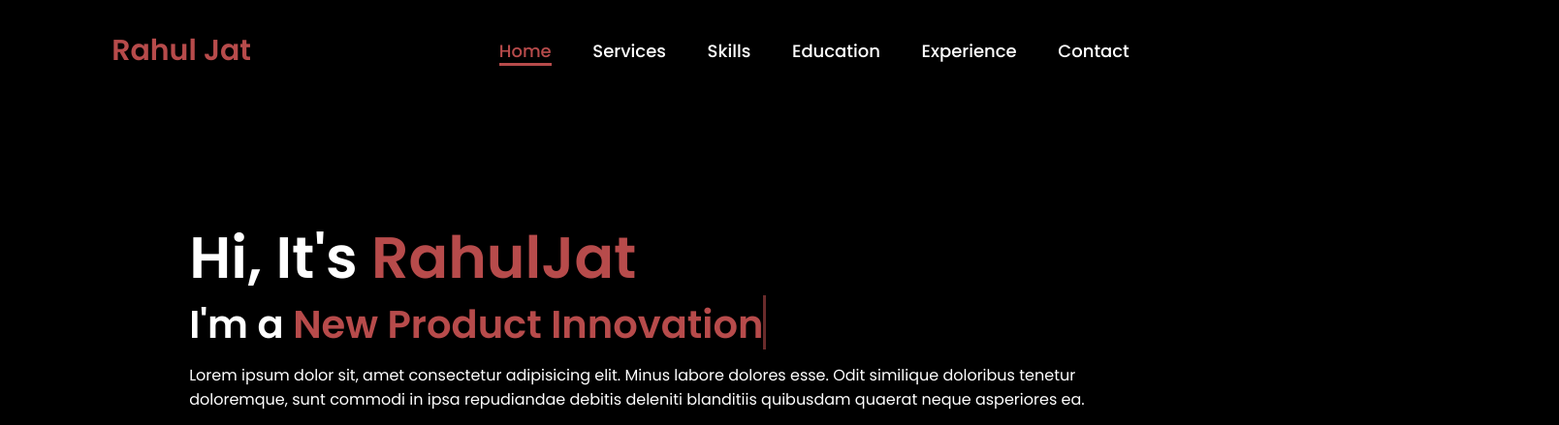
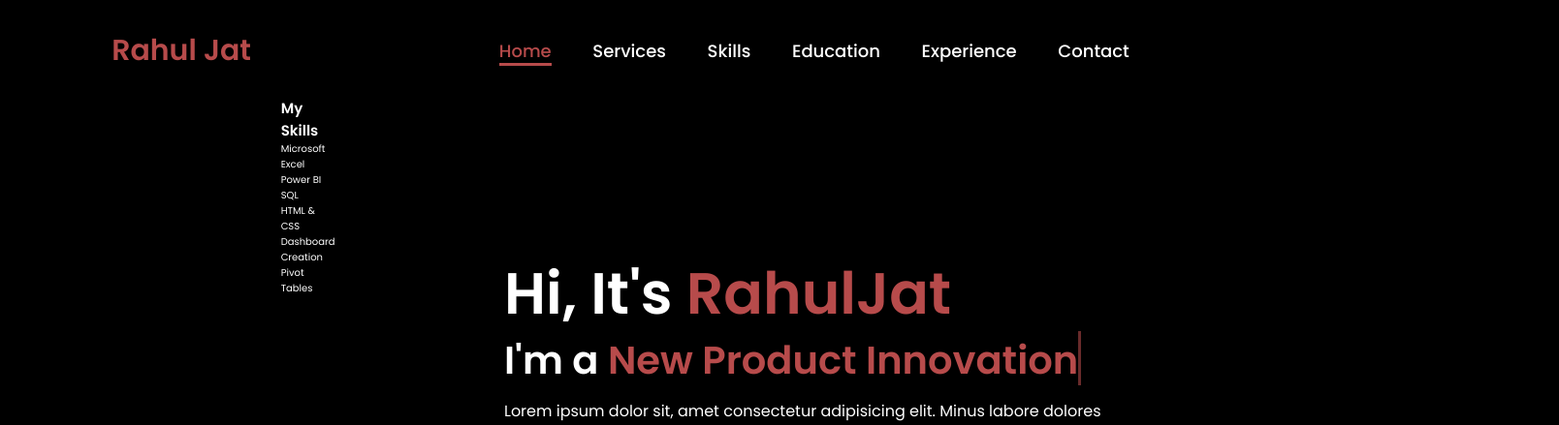
Before and after one commit to Rahul-Foodtech/Foodtech-Project, a plain HTML site: page index.html in a window 1280 px wide. Shown: the top 439 px of the page at 97% size, 1608 px wide, since content can reach past the window. Drawn offline with Linux system fonts and the light colour scheme.

Commit message:
Update index.html

```diff
--- a/index.html
+++ b/index.html
@@ -25,6 +25,18 @@
         <div class="home-img">
             <img src="main.jpg" alt="">
         </div>
+        <section id="skills">
+    <h2>My Skills</h2>
+
+    <div class="skill-box">
+        <p>Microsoft Excel</p>
+        <p>Power BI</p>
+        <p>SQL</p>
+        <p>HTML & CSS</p>
+        <p>Dashboard Creation</p>
+        <p>Pivot Tables</p>
+    </div>
+</section>
         <div class="home-content">
             <h1>Hi, It's <span>RahulJat</span></h1>
             <h3 class="typing-text">I'm a <span></span></h3>
```
